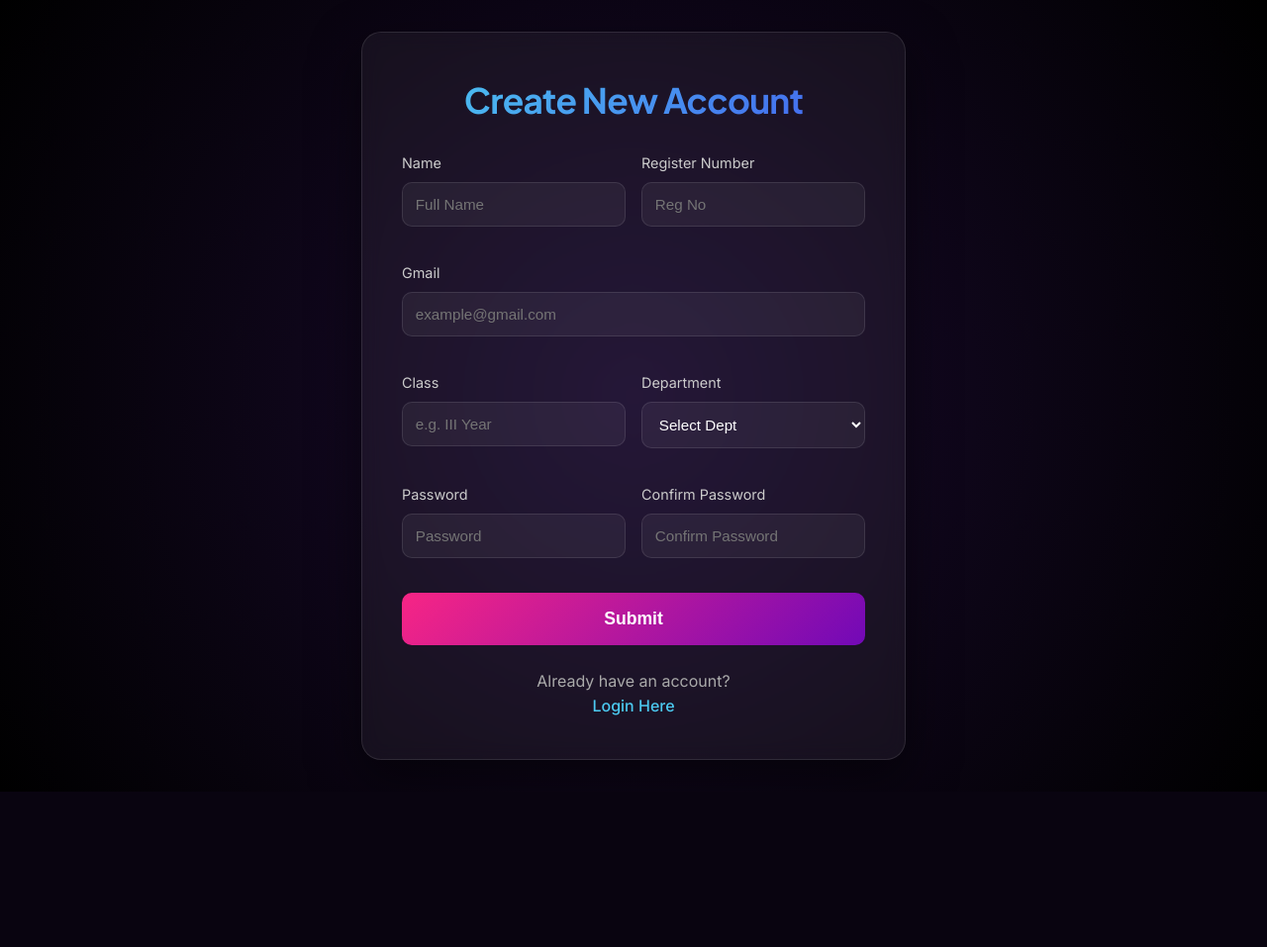
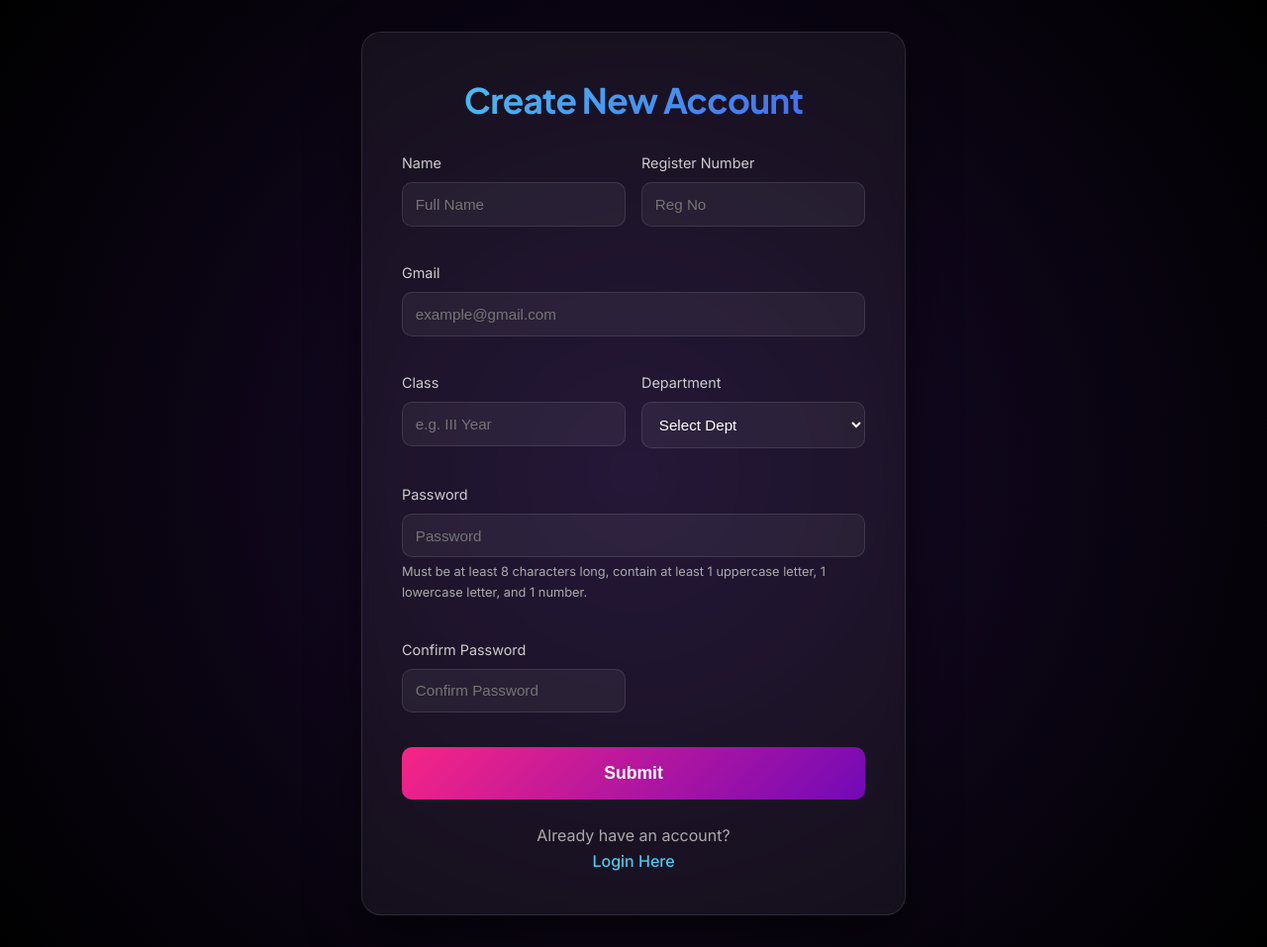
Before and after one commit to eshamohamed336-coder/cep-project-, a Flask app: page /signup in a window 1280 px wide. Shown: the whole page at 99% size. Before the commit the page ends 800 px from the top, so only its background shows below. Run offline with Flask 3, Linux system fonts and the light colour scheme.

Commit message:
Strengthen student signup password validation

```diff
--- a/templates/signup.html
+++ b/templates/signup.html
@@ -154,9 +154,10 @@
                             <option value="VisCom">VisCom</option>
                         </select>
                     </div>
-                    <div class="form-group">
+                    <div class="form-group full-width">
                         <label>Password</label>
                         <input type="password" id="password" required placeholder="Password">
+                        <div style="font-size: 0.8rem; color: #aaa; margin-top: 5px;">Must be at least 8 characters long, contain at least 1 uppercase letter, 1 lowercase letter, and 1 number.</div>
                     </div>
                     <div class="form-group">
                         <label>Confirm Password</label>
@@ -196,6 +197,14 @@
                 return;
             }
 
+            // Strong Password Validation
+            const passwordRegex = /^(?=.*[a-z])(?=.*[A-Z])(?=.*\d).{8,}$/;
+            if (!passwordRegex.test(password)) {
+                errorMsg.textContent = 'Password does not meet the complexity requirements.';
+                errorMsg.style.display = 'block';
+                return;
+            }
+
             try {
                 const response = await fetch('/api/signup', {
                     method: 'POST',
```
Also changed, not shown: signup.html (+10 -1 lines).
